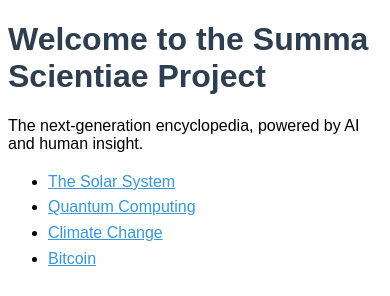
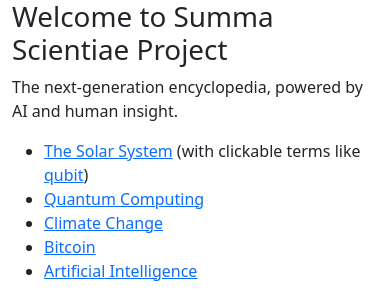
Before and after one commit to Hesychasme/Summa-Scientiae, a Flask app: page / in a window 390 px wide. Shown: the top 296 px of the page. Run offline with Flask 3, Linux system fonts and the light colour scheme.

Commit message:
Boostrap UI for index

```diff
--- a/app.py
+++ b/app.py
@@ -3,7 +3,7 @@
 """
 Created on Sun Jul  6 21:02:14 2025
 
-@author: thomas
+@author: Hesychasme
 """
 
 from flask import Flask, render_template
--- a/templates/index.html
+++ b/templates/index.html
@@ -1,17 +1,28 @@
 <!DOCTYPE html>
-<link rel="stylesheet" href="{{ url_for('static', filename='style.css') }}">
 <html>
 <head>
-  <title>Summa Scientiae</title>
+  <title>SummaScientiae</title>
+  <link rel="stylesheet" href="https://cdn.jsdelivr.net/npm/bootstrap@5.3.3/dist/css/bootstrap.min.css">
 </head>
 <body>
-  <h1>Welcome to the Summa Scientiae Project</h1>
+  <div class="container">
+    <h1>Welcome to Summa Scientiae Project</h1>
     <p>The next-generation encyclopedia, powered by AI and human insight.</p>
+    <div class="row">
+      <div class="col-md-8">
         <ul>
-    <li><a href="/solar-system">The Solar System</a></li>
+          <li><a href="/solar-system">The Solar System</a> (with clickable terms like <a href="https://en.wikipedia.org/wiki/Qubit">qubit</a>)</li>
           <li><a href="/quantum-computing">Quantum Computing</a></li>
           <li><a href="/climate-change">Climate Change</a></li>
           <li><a href="/bitcoin">Bitcoin</a></li>
+          <li><a href="/artificial-intelligence">Artificial Intelligence</a></li>
         </ul>
+      </div>
+      <div class="col-md-4">
+        <img src="https://source.unsplash.com/random/300x200/?encyclopedia" alt="Encyclopedia Image" class="img-fluid">  # Free random image; replace with topic-specific
+        <p>Sidebar for notes or sources.</p>
+      </div>
+    </div>
+  </div>
 </body>
 </html>
```
Lines whose indentation alone changed are shown as unchanged.
